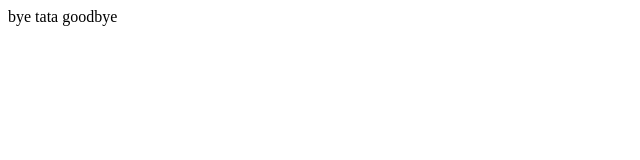
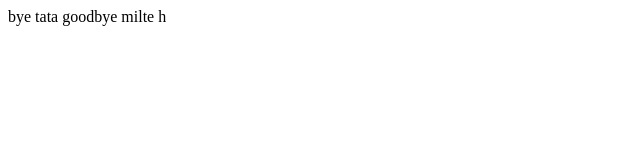
Before and after one commit to Shomanshu7/repo-by-me, a plain HTML site: page index.html in a window 1280 px wide. Shown: the full height of the page, 0-640 px from the left. Drawn offline with Linux system fonts and the light colour scheme.

Commit message:
new branch added

```diff
--- a/index.html
+++ b/index.html
@@ -1 +1 @@
-<p>bye tata goodbye</p>
+<p>bye tata goodbye milte h</p>
```
